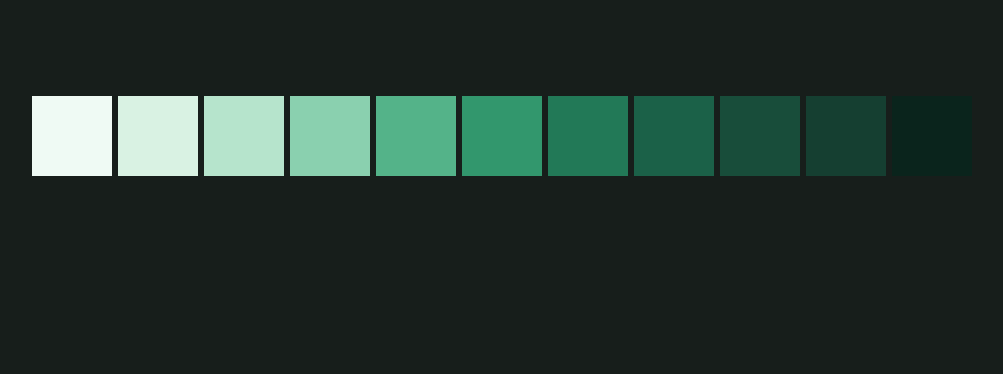
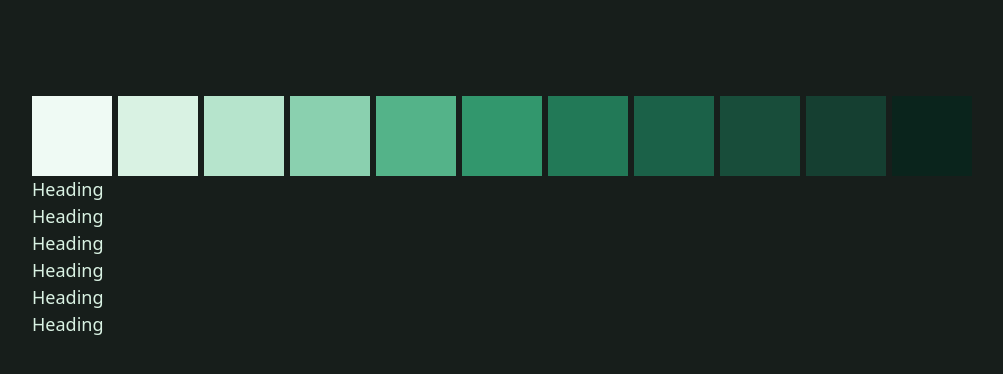
Before and after one commit to SSSoto17/15c_foofest, a Next.js app: page / in a window 1280 px wide. Shown: the top 374 px of the page, without its empty margins (8-1011 px from the left). Built offline with nearby package versions, Linux system fonts and the light colour scheme.

Commit message:
headings added for test purposes

```diff
--- a/src/app/page.jsx
+++ b/src/app/page.jsx
@@ -14,6 +14,12 @@ export default function Home() {
         <li className="bg-forest-900 w-20 h-20"></li>
         <li className="bg-forest-950 w-20 h-20"></li>
       </ul>
+      <h1>Heading</h1>
+      <h2>Heading</h2>
+      <h3>Heading</h3>
+      <h4>Heading</h4>
+      <h5>Heading</h5>
+      <h6>Heading</h6>
     </main>
   );
 }
```
